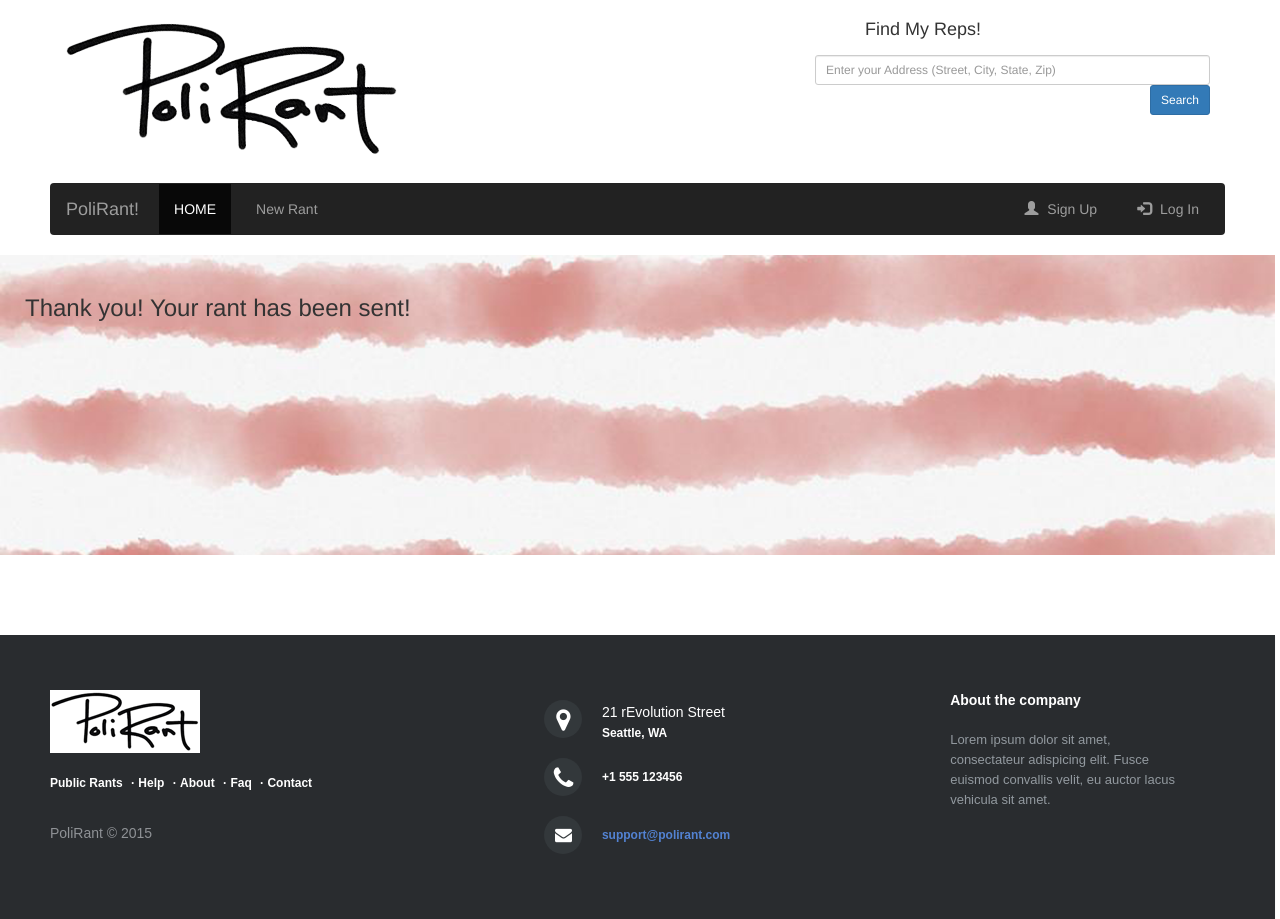
After one commit to mcarson1111/PoliRant, a Rails app: template app/views/rants/sent.html.erb in a window 1280 px wide. The commit adds this page. Run offline with Rails 7, Linux system fonts and the light colour scheme; the template is opened without the code that fills it, so the values that code supplies are empty; style sheets or scripts are compiled from the project's sources; some libraries are stand-ins or nearby versions.

Commit message:
got some bugs out and styling working for rants, signup, login

```diff
--- a/app/assets/stylesheets/rants.scss
+++ b/app/assets/stylesheets/rants.scss
@@ -12,6 +12,25 @@
   margin-top: 0px;
 }
 
+.sent {
+    width: 100%;
+    height: 300px;
+    background-image: image_url('stripes.png');
+    background-repeat: repeat;
+    background-size: 100%;
+    margin-top: 0px;
+  }
+
+  .addysearch {
+    width: 100%;
+    height: 700px;
+    background-image: image_url('stripes.png');
+    background-repeat: repeat;
+    background-size: 100%;
+    margin-top: 0px;
+  }
+
+
 .table {
   width: 50px;
   float: right;
@@ -25,6 +44,7 @@ h2 {
 
 h3 {
   margin-left: 25px;
+  padding-top: 40px;
 }
 
 .address {
--- a/app/models/rant.rb
+++ b/app/models/rant.rb
@@ -4,5 +4,5 @@ class Rant < ActiveRecord::Base
   belongs_to :users
 
   validates :rant, presence: true
-  validates :uid, presence: true
+  validates :user_id, presence: true
 end
--- a/app/views/rants/address.html.erb
+++ b/app/views/rants/address.html.erb
@@ -1,4 +1,4 @@
-
+<div class= "addysearch">
   <h3>Find My Local Reps:</h3>
   <br>
   <div class="address">
@@ -67,3 +67,4 @@
           </form>
   	</div>
   </div>
+</div>
--- /dev/null
+++ b/app/views/rants/sent.html.erb
@@ -0,0 +1,4 @@
+
+<div class= "sent">
+  <h3>      Thank you! Your rant has been sent! </h3>
+</div>
--- a/config/routes.rb
+++ b/config/routes.rb
@@ -5,6 +5,8 @@ Rails.application.routes.draw do
 
   get '/users/:user_id/rant-address' => 'rants#address', as: 'address'
   post 'users/:user_id/rant-address' =>'rants#create', as: 'address_save'
+
+  post	'/users/:user_id/rants/:id'	=> 'rants#sent'
 
   resources :users do
     resources :rants
```
Also changed, not shown: app/controllers/rants_controller.rb (+12 -2 lines), db/migrate/20160605215818_add_user_id_to_rant.rb (added, +7 -0 lines), app/views/rants/new.html.erb (indentation only), db/schema.rb.
